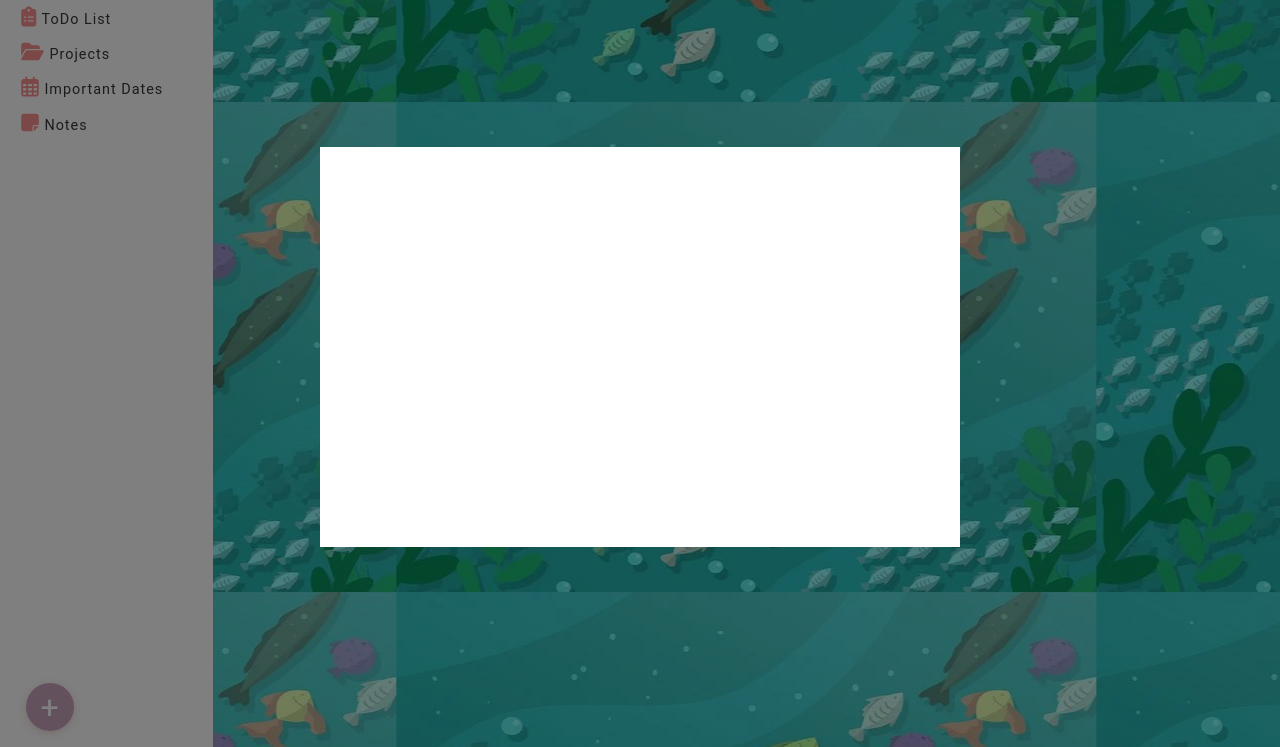
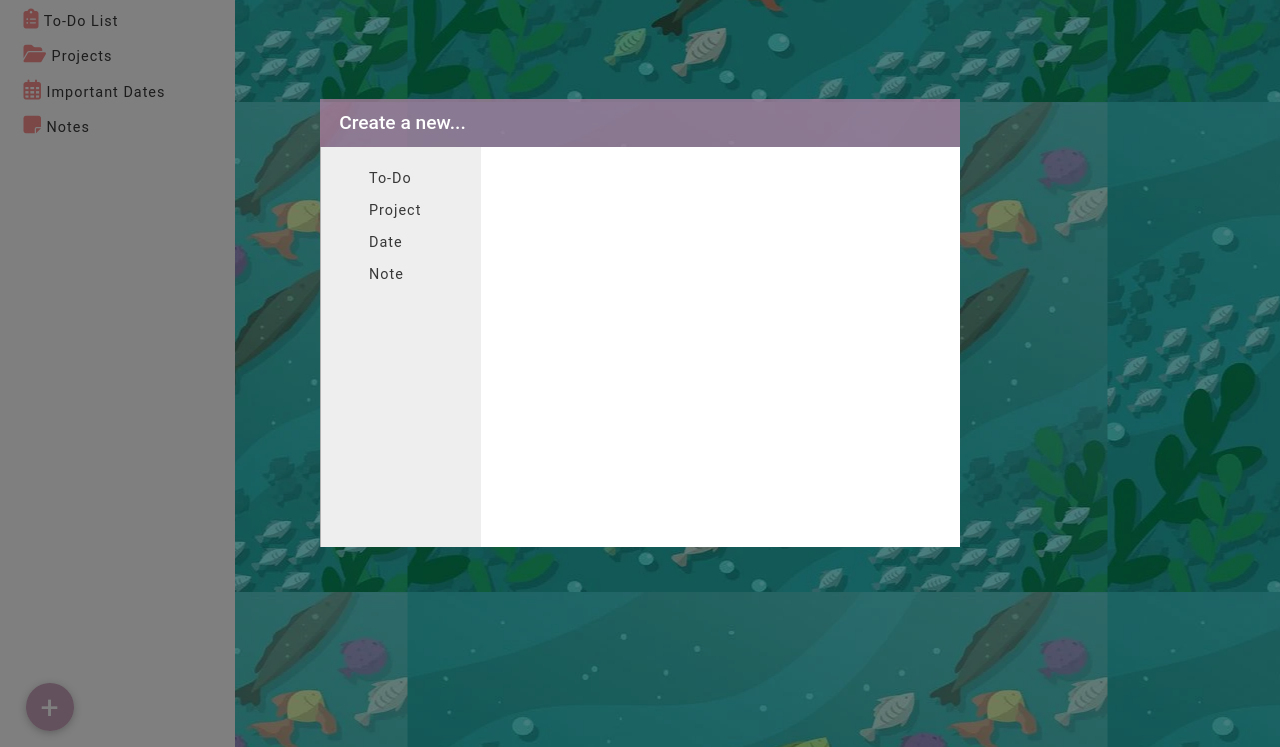
Before and after one commit to ccairns33/todo-list, a plain HTML site: page index.html in a window 1280 px wide. Shown: the part 53-800 px from the top of the page. Drawn offline with Linux system fonts and the light colour scheme.

Commit message:
pop up sidebar and header

```diff
--- a/index.html
+++ b/index.html
@@ -24,7 +24,7 @@
     <nav class="left-col content  ">
       <h2 class="title"> <span>To-Do <img class="starfish" src="starfish.png"></span> </h2>
       <div class="todo-list">
-        <h3> <i class="fas fa-clipboard-list"></i> ToDo List</h3>
+        <h3> <i class="fas fa-clipboard-list"></i> To-Do List</h3>
       </div>
       <div class="projects">
         <h3> <i class="fas fa-folder-open"></i> Projects</h3>
@@ -66,11 +66,28 @@
           <i class="far fa-trash-alt"></i>
         </div>
       </div> -->
-      <div class="overlay d-flex">
-        <form class="new-item-container d-flex overlay">
-          <div class="new-item-header"></div>
-          <div class="new-item-content">
-            <div class="new-item-sidebar"></div>
+      <div class="overlay">
+        <form class="new-item-container ">
+          <div class="new-item-header">
+            <h2>Create a new...</h2>
+          </div>
+          <div class="new-item-content d-flex">
+            <div class="new-item-sidebar">
+              <ul class="new-item-options">
+                <li class="new-item-todo">
+                  To-Do
+                </li>
+                <li class="new-item-project">
+                  Project
+                </li>
+                <li class="new-item-date">
+                  Date
+                </li>
+                <li class="new-item-note">
+                  Note
+                </li>
+              </ul>
+            </div>
             <div class="new-item-main"></div>
           </div>
         </form>
--- a/style.css
+++ b/style.css
@@ -2,6 +2,7 @@
 html, body{
     height:100%;
     width:100%;
+    min-height: 100%;
     font-family: "Roboto", sans-serif;
     box-sizing: border-box;
     color:white;
@@ -32,7 +33,6 @@ header{
     padding-left: 3%;
     padding-top: 5%;
     padding-bottom: 5%;
-    box-shadow: 0 2px 1px -1px rgb(226, 226, 226);
     letter-spacing: 1px;
     font-size:1.2rem;
     background-color:#b281a3ba ;
@@ -53,7 +53,7 @@ position: absolute;
 .left-col{
     color:#383838;
     background-color:#ffff;
-    width:20%;
+    width:18rem;
     height:100vh;
     border-radius:3px;
     z-index: 1;
@@ -129,7 +129,7 @@ h3>i {
     position:absolute;
     bottom:1rem;
     margin-left: 2%;
-    box-shadow: 0 2px 10px -1px rgb(238, 201, 201);
+    box-shadow: 0 2px 10px -1px rgb(179, 179, 179);
     transition: all .2s ease-out;
 
 }
@@ -220,13 +220,62 @@ h3>i {
     bottom: 0;
     background-color: rgba(0,0,0,0.5); /* Black background with opacity */
     z-index: 2; /* Specify a stack order in case you're using a different order for other elements */
-    cursor: pointer; /* Add a pointer on hover */
 }
 .new-item-container{
+    position: absolute; /* Sit on top of the page content */
+    top: 0;
+    left: 0;
+    right: 0;
+    bottom: 0;
     width: 40rem;
     height: 25rem;
     background-color: #ffff;
-    justify-content: center;
-    align-items:center;
     margin:auto;
 }
+.new-item-content{
+    min-height:100%;
+    width:100%;
+}
+.new-item-header{
+    background-color: #b281a3ba;
+    height:3rem;
+    width:100%;
+    margin-top: -3rem;
+
+
+}
+.new-item-header>h2{
+    font-weight: 500;
+    font-size: 1.2rem;
+    margin-top:0;
+    margin-bottom:0;
+    padding-left:3%;
+    padding-top: 0.75rem;
+}
+.new-item-sidebar{
+    color:#383838;
+    width:10rem;
+    min-width: 8rem;
+    background: #eee;
+    border-left: 1px solid rgb(175, 175, 175);
+}
+.new-item-sidebar>ul{
+    padding-left:2rem;
+}
+.new-item-sidebar>ul>li:hover{
+    cursor:pointer;
+    font-size: 1rem;
+    font-weight: 600;
+    color:#f16969;
+}
+.new-item-options>li{
+    list-style-type: none;
+    font-size: .9rem;
+    box-sizing:inherit;
+    letter-spacing: 1px;
+    padding: .5rem 1rem;
+    position:relative;
+    line-height: 1rem;
+    transition: .2s ease-in-out;
+
+}
```
